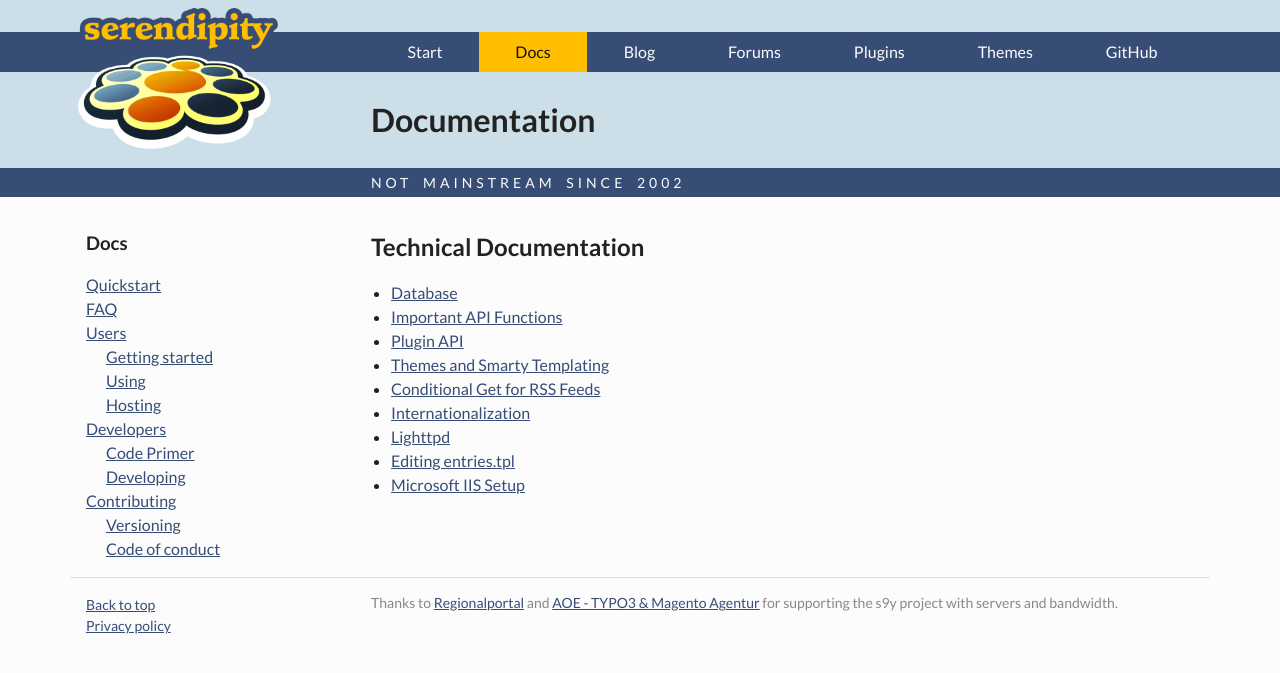
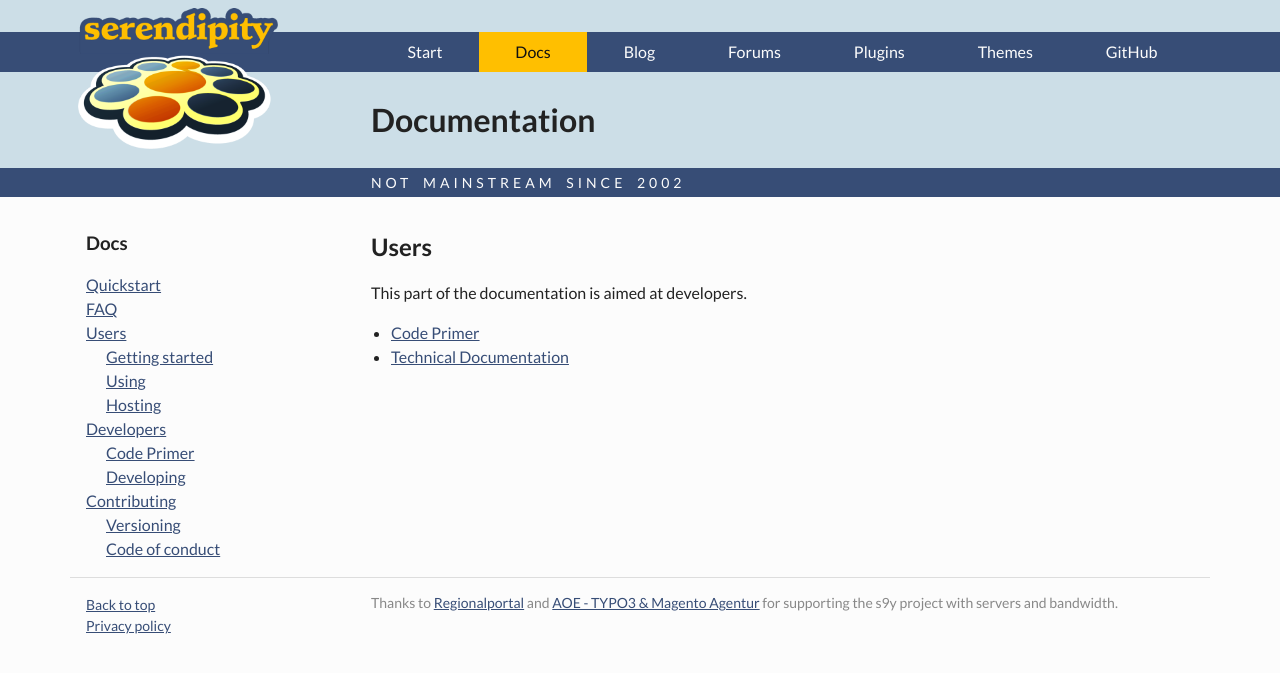
Before and after one commit to s9y/s9y.github.io, a Jekyll site: the page built from docs/developers/index.md, in a window 1280 px wide. Shown: the top 673 px of the page. Built offline with Jekyll 4.4.1, drawn with Linux system fonts in a browser that asks for light colours; nearby versions of some CDN libraries.

Commit message:
Change structure of developer documentation.
"Developers" and "Developers -> Developing"
link to the same page. Add a portal page for
"Developers" instead, very much like the page
for "Users".

Signed-off-by: Thomas Hochstein <thh@inter.net>

```diff
--- a/_includes/sidebar-docs.html
+++ b/_includes/sidebar-docs.html
@@ -14,7 +14,7 @@
         <li><a href="/docs/developers/index.html">Developers</a>
             <ul>
                 <li><a href="/docs/developers/code-primer.html">Code Primer</a></li>
-                <li><a href="/docs/developers/index.html">Developing</a></li>
+                <li><a href="/docs/developers/developing.html">Developing</a></li>
             </ul>
         </li>
         <li><a href="/docs/contributing/index.html">Contributing</a>
--- a/docs/developers/index.md
+++ b/docs/developers/index.md
@@ -1,16 +1,11 @@
 ---
 layout: docs
-title: Technical Documentation
+title: Developers
 ---
 
-## Technical Documentation
+## Users
 
-*  [Database](database.html)
-*  [Important API Functions](functions.html)
-*  [Plugin API](plugin-api.html)
-*  [Themes and Smarty Templating](themes.html)
-*  [Conditional Get for RSS Feeds](conditional-get.html)
-*  [Internationalization](internationalization.html)
-*  [Lighttpd](lighttpd.html)
-*  [Editing entries.tpl](entries_tpl.html)
-*  [Microsoft IIS Setup](iis-setup.html)
+This part of the documentation is aimed at developers.
+
+* [Code Primer](/docs/developers/code-primer.html)
+* [Technical Documentation](/docs/developers/developing.html)
```
Also changed, not shown: docs/developers/developing.md (added, +16 -0 lines).
